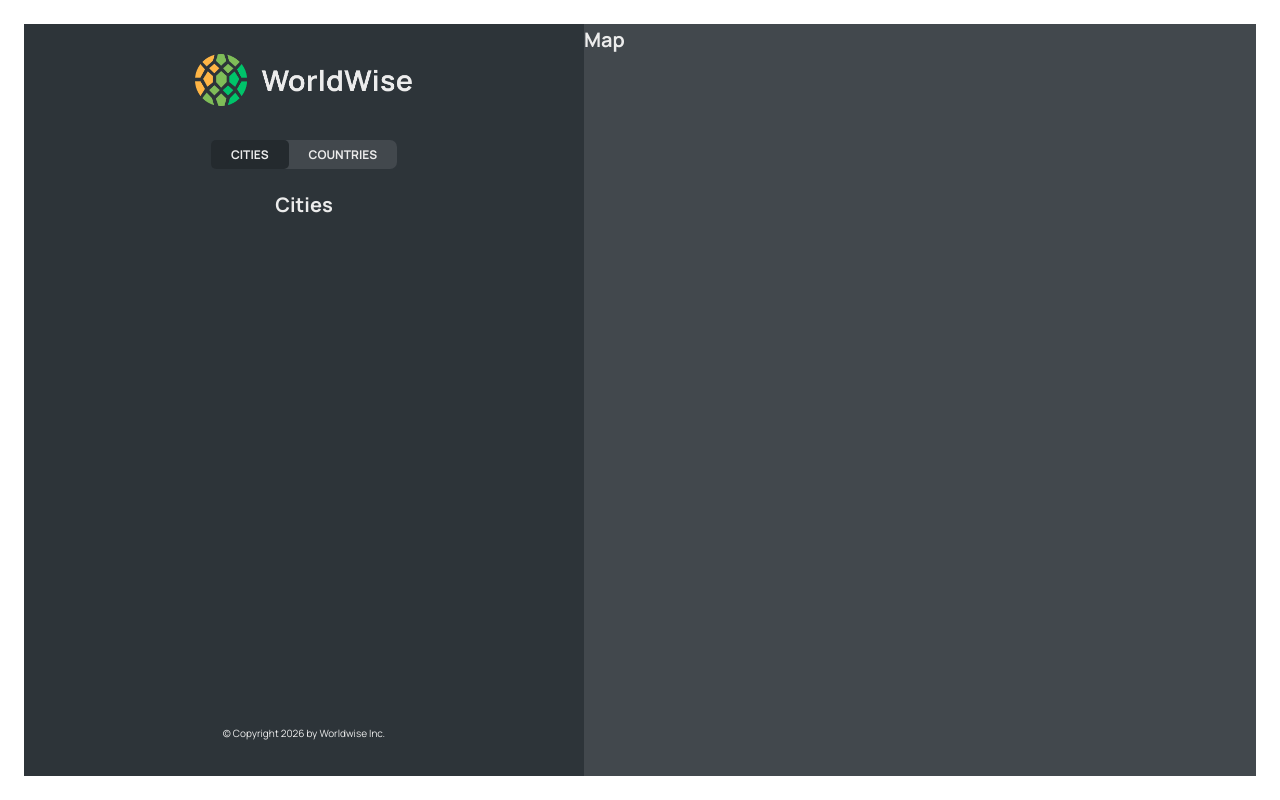
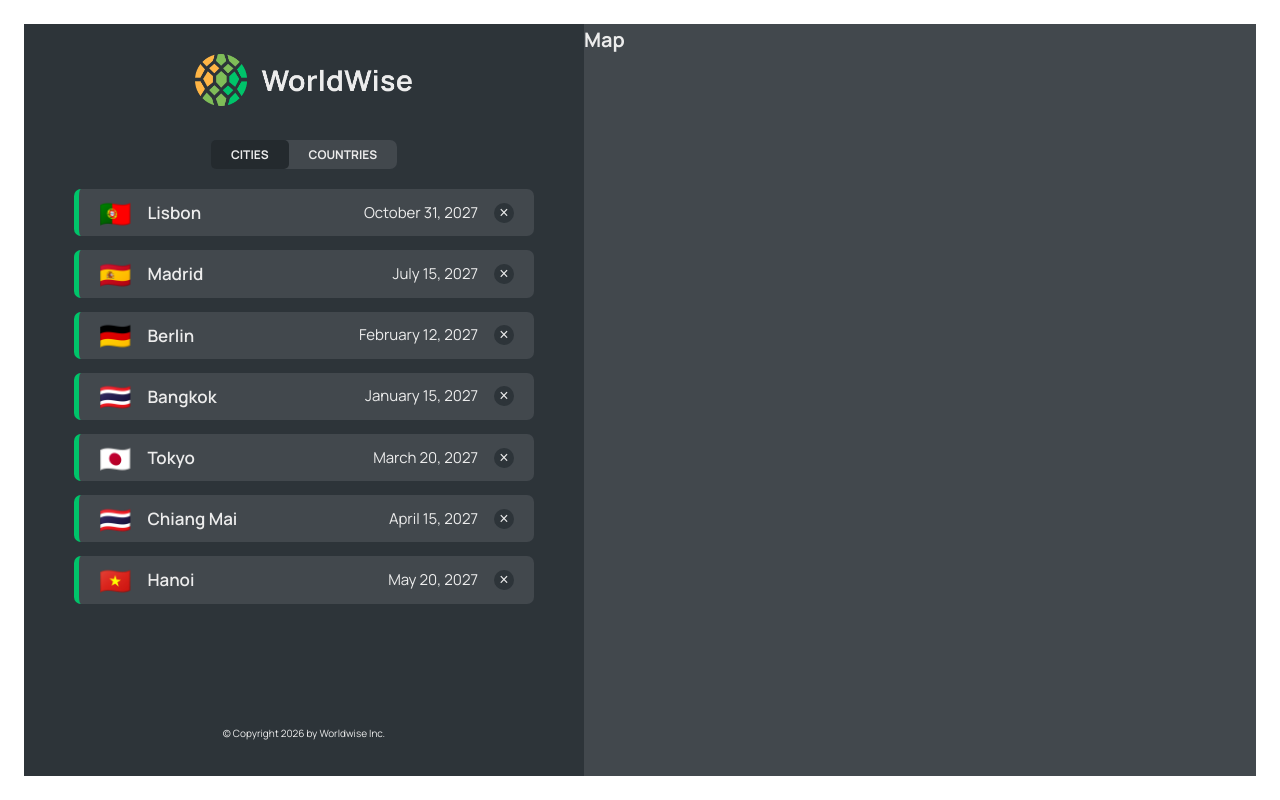
Before and after one commit to techking11/worldwiseapp, a React (Vite) app: page /app/cities in a window 1280 px wide. Built offline with nearby package versions, Linux system fonts and the light colour scheme; data requests are answered from the project's data file.

Commit message:
add: list of cities and countries compts

```diff
--- a/package.json
+++ b/package.json
@@ -7,9 +7,11 @@
     "dev": "vite",
     "build": "vite build",
     "lint": "eslint . --ext js,jsx --report-unused-disable-directives --max-warnings 0",
-    "preview": "vite preview"
+    "preview": "vite preview",
+    "server": "json-server --watch ./src/data/cities.json --port 9000 --delay 1000"
   },
   "dependencies": {
+    "json-server": "^0.17.3",
     "react": "^18.2.0",
     "react-dom": "^18.2.0",
     "react-router-dom": "^6.30.3"
--- a/src/App.jsx
+++ b/src/App.jsx
@@ -1,3 +1,4 @@
+/* eslint-disable no-unused-vars */
 import { BrowserRouter, Route, Routes } from "react-router-dom";
 import Homepage from "./pages/Homepage";
 import AppLayout from "./pages/AppLayout";
@@ -5,9 +6,33 @@ import Pricing from "./pages/Pricing";
 import Product from "./pages/Product";
 import PageNotFound from "./pages/PageNotFound";
 import Login from "./pages/Login";
+import { useEffect, useState } from "react";
+import CityList from "./components/CityList";
+import CountryList from "./components/CountryList";
 import "./index.css";
 
+const BASE_URL = "http://localhost:9000";
+
 function App() {
+  const [isLoading, setIsLoading] = useState(false);
+  const [cities, setCities] = useState([]);
+
+  useEffect(() => {
+    async function fetchData() {
+      try {
+        setIsLoading(true);
+        const res = await fetch(`${BASE_URL}/cities`);
+        const data = await res.json();
+        setCities(data);
+      } catch (error) {
+        console.error("Error fetching data:", error);
+      } finally {
+        setIsLoading(false);
+      }
+    }
+    fetchData();
+  }, []);
+
   return (
     <BrowserRouter>
       <Routes>
@@ -17,9 +42,18 @@ function App() {
         <Route path="*" element={<PageNotFound />} />
         <Route path="/login" element={<Login />} />
         <Route path="/app" element={<AppLayout />}>
-          <Route index element={<h1>Welcome to your dashboard</h1>} />
-          <Route path="cities" element={<h1>Cities</h1>} />
-          <Route path="countries" element={<h1>Countries</h1>} />
+          <Route
+            index
+            element={<CityList cities={cities} isLoading={isLoading} />}
+          />
+          <Route
+            path="cities"
+            element={<CityList cities={cities} isLoading={isLoading} />}
+          />
+          <Route
+            path="countries"
+            element={<CountryList cities={cities} isLoading={isLoading} />}
+          />
           <Route path="form" element={<h1>Form</h1>} />
         </Route>
       </Routes>
--- /dev/null
+++ b/src/components/CityItem.jsx
@@ -0,0 +1,23 @@
+/* eslint-disable react/prop-types */
+import { NavLink } from "react-router-dom";
+import styles from "./CityItem.module.css";
+
+// eslint-disable-next-line no-unused-vars
+function CityItem({ city }) {
+  const formatDate = new Intl.DateTimeFormat("en", {
+    day: "numeric",
+    month: "long",
+    year: "numeric",
+  }).format(new Date(city.date));
+
+  return (
+    <NavLink to={`/${city.id}`} className={styles.cityItem}>
+      <span className={styles.emoji}>{city.emoji}</span>
+      <h3 className={styles.name}>{city.cityName}</h3>
+      <span className={styles.date}>{formatDate}</span>
+      <button className={styles.deleteBtn}>&times;</button>
+    </NavLink>
+  );
+}
+
+export default CityItem;
--- /dev/null
+++ b/src/components/CityList.jsx
@@ -0,0 +1,28 @@
+/* eslint-disable react/prop-types */
+import CityItem from "./CityItem";
+import styles from "./CityList.module.css";
+import Message from "./Message";
+import Spinner from "./Spinner";
+
+// eslint-disable-next-line no-unused-vars
+function CityList({ cities, isLoading }) {
+  if (isLoading) {
+    return <Spinner />;
+  }
+
+  if (cities.length === 0) {
+    return (
+      <Message message="Add your first city by clicking on a city on the map." />
+    );
+  }
+
+  return (
+    <ul className={styles.cityList}>
+      {cities.map((city) => (
+        <CityItem key={city.id} city={city} />
+      ))}
+    </ul>
+  );
+}
+
+export default CityList;
--- a/src/components/CountryItem.jsx
+++ b/src/components/CountryItem.jsx
@@ -1,3 +1,4 @@
+/* eslint-disable react/prop-types */
 import styles from "./CountryItem.module.css";
 
 function CountryItem({ country }) {
--- /dev/null
+++ b/src/components/CountryList.jsx
@@ -0,0 +1,23 @@
+/* eslint-disable react/prop-types */
+/* eslint-disable no-unused-vars */
+import CountryItem from "./CountryItem";
+import styles from "./CountryList.module.css";
+
+function CountryList({ cities, isLoading }) {
+  const countries = cities.reduce((arr, city) => {
+    if (!arr.map((el) => el.country).includes(city.country)) {
+      return [...arr, { country: city.country, emoji: city.emoji }];
+    }
+    return arr;
+  }, []);
+
+  return (
+    <ul className={styles.countryList}>
+      {countries.map((country) => (
+        <CountryItem key={country.country} country={country} />
+      ))}
+    </ul>
+  );
+}
+
+export default CountryList;
--- a/src/components/CountryList.module.css
+++ b/src/components/CountryList.module.css
@@ -2,7 +2,7 @@
   width: 100%;
   height: 65vh;
   list-style: none;
-  overflow-y: scroll;
+  /* overflow-y: scroll; */
   overflow-x: hidden;
 
   display: grid;
--- a/src/components/Message.jsx
+++ b/src/components/Message.jsx
@@ -1,3 +1,4 @@
+/* eslint-disable react/prop-types */
 import styles from "./Message.module.css";
 
 function Message({ message }) {
--- a/src/data/cities.json
+++ b/src/data/cities.json
@@ -35,6 +35,54 @@
         "lng": 13.376933665713324
       },
       "id": 98443197
+    },
+    {
+      "cityName": "Bangkok",
+      "country": "Thailand",
+      "emoji": "🇹🇭",
+      "date": "2027-01-15T08:22:53.976Z",
+      "notes": "",
+      "position": {
+        "lat": 13.756331849999999,
+        "lng": 100.5017224
+      },
+      "id": 12345678
+    },
+    {
+      "cityName": "Tokyo",
+      "country": "Japan",
+      "emoji": "🇯🇵",
+      "date": "2027-03-20T10:30:00.000Z",
+      "notes": "A city that never sleeps!",
+      "position": {
+        "lat": 35.6762,
+        "lng": 139.6503
+      },
+      "id": 98765432
+    },
+    {
+      "cityName": "Chiang Mai",
+      "country": "Thailand",
+      "emoji": "🇹🇭",
+      "date": "2027-04-15T08:22:53.976Z",
+      "notes": "",
+      "position": {
+        "lat": 18.7863,
+        "lng": 98.9861
+      },
+      "id": 11111111
+    },
+    {
+      "cityName": "Hanoi",
+      "country": "Vietnam",
+      "emoji": "🇻🇳",
+      "date": "2027-05-20T08:22:53.976Z",
+      "notes": "",
+      "position": {
+        "lat": 21.0347,
+        "lng": 105.8342
+      },
+      "id": 22222222
     }
   ]
 }
--- a/src/index.css
+++ b/src/index.css
@@ -24,6 +24,7 @@
 html {
   font-size: 62.5%;
   box-sizing: border-box;
+  scroll-behavior: smooth;
 }
 
 body {
```
Also changed, not shown: 1 other file (tests, documents, lock files or other folders).
